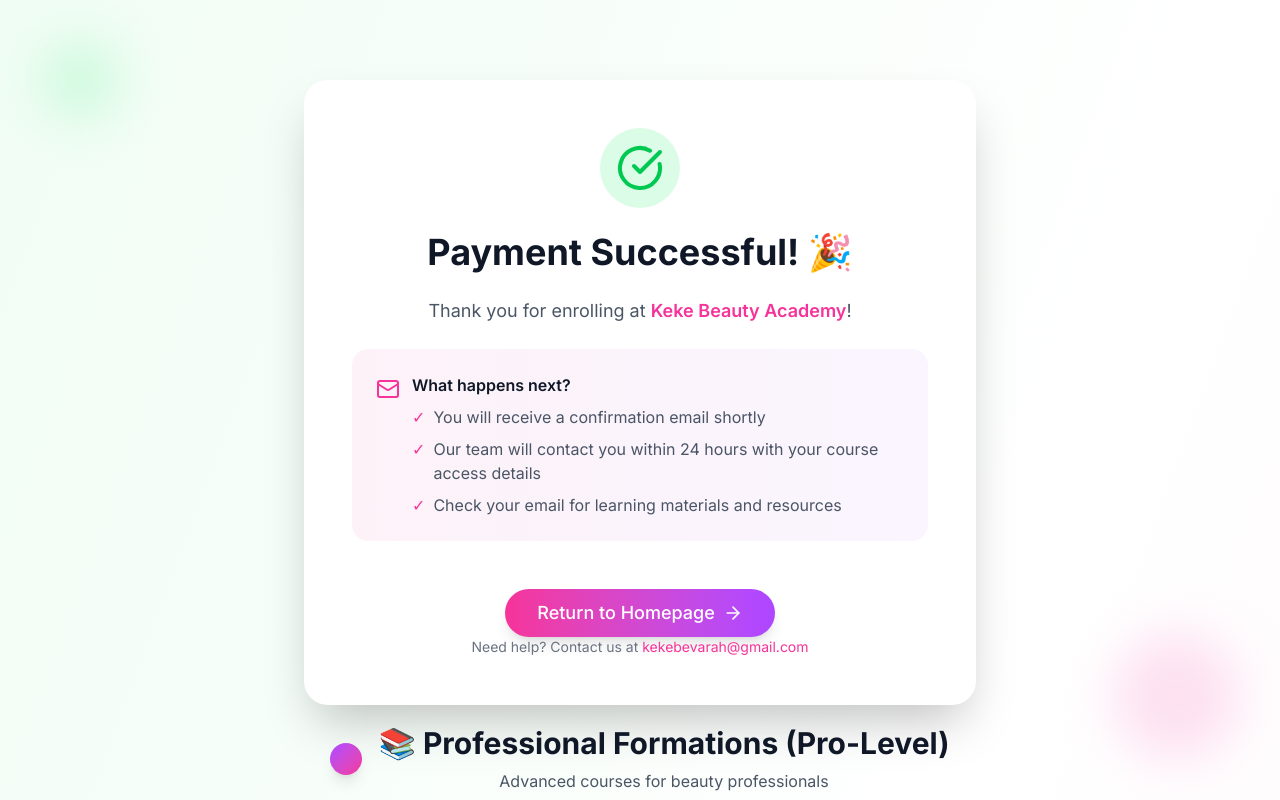
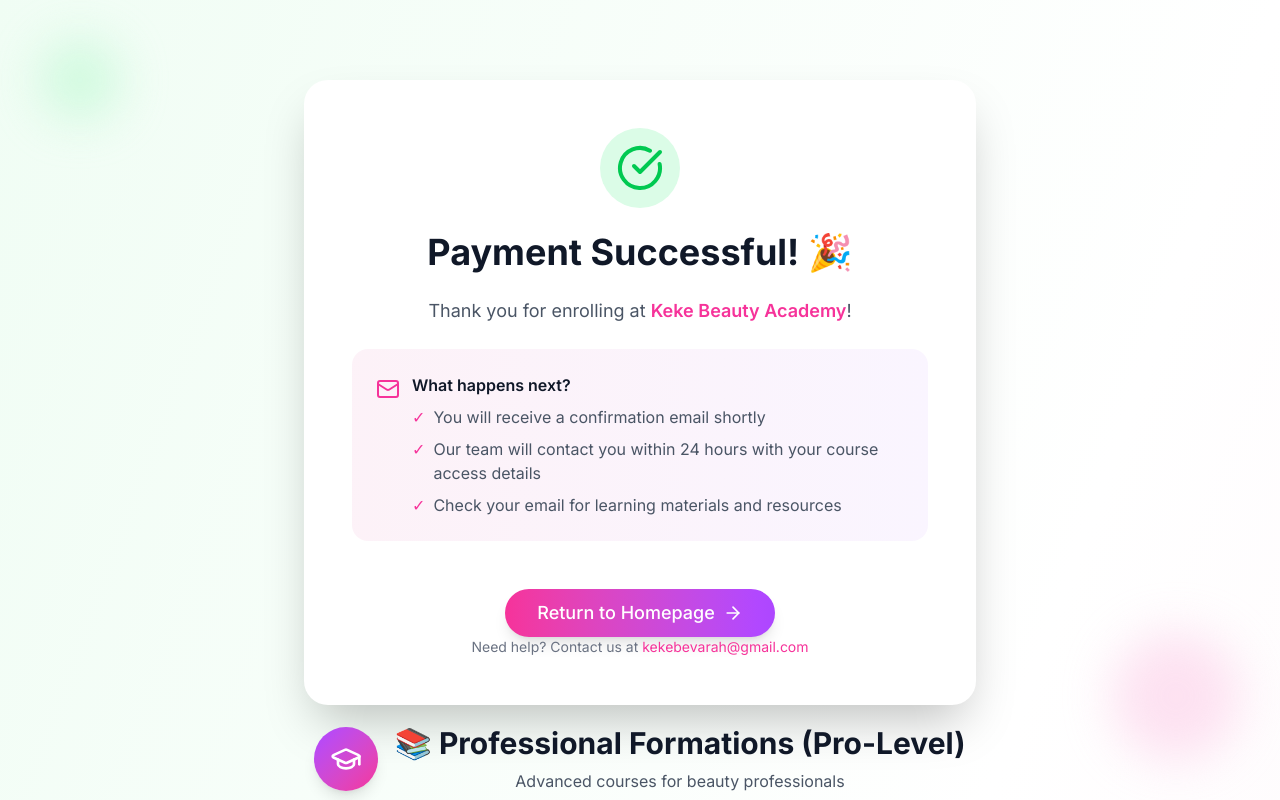
Before and after one commit to Nico-andria/Keke_beauty, a Next.js app: page /success in a window 1280 px wide. Shown: the top 800 px of the page. Built offline with nearby package versions, Linux system fonts and the light colour scheme.

Commit message:
correct lucid component inside successpage

```diff
--- a/app/success/page.tsx
+++ b/app/success/page.tsx
@@ -7,11 +7,13 @@
   CheckCircle,
   Mail,
   ArrowRight,
-  Badge,
+  Badge as LucideBadge,
   Clock,
   Star,
   Users,
 } from "lucide-react";
+import { GraduationCap, Sparkles, Briefcase } from "lucide-react";
+import type { LucideIcon } from "lucide-react";
 import { Button } from "@/components/ui/button";
 import {
   Card,
@@ -23,6 +25,13 @@
 import Link from "next/link";
 import { formatPrice } from "@/lib/course-utils";
 import { courseCategories } from "@/data/courses";
+import { Badge } from "@/components/ui/badge";
+
+const iconMap: Record<string, LucideIcon> = {
+  GraduationCap,
+  Sparkles,
+  Briefcase,
+};
 
 function SuccessContent() {
   const searchParams = useSearchParams();
@@ -171,12 +180,17 @@
               className="space-y-8"
             >
               {/* Category Header */}
+              {/* Category Header */}
               <div className="flex items-center justify-center mb-12">
                 <div
                   className={`${category.color} rounded-full p-4 mr-4 shadow-lg`}
                 >
-                  <category.icon className="w-8 h-8 text-white" />
+                  {(() => {
+                    const Icon = iconMap[category.icon];
+                    return <Icon className="w-8 h-8 text-white" />;
+                  })()}
                 </div>
+
                 <div className="text-center">
                   <h2 className="text-2xl md:text-3xl font-bold text-gray-900 mb-2">
                     {category.title}
@@ -196,7 +210,7 @@
                     whileHover={{ y: -5 }}
                     className="group"
                   >
-                    <Link href={`/course/${course.id}`}>
+                    <Link href={`/courses/${course.id}`}>
                       <Card className="h-full hover:shadow-2xl transition-all duration-300 border-0 shadow-lg bg-white/80 backdrop-blur-sm flex flex-col cursor-pointer group-hover:border-pink-300 group-hover:border-2">
                         <CardHeader className="pb-4">
                           <div className="flex items-start justify-between mb-3">
--- a/data/courses.ts
+++ b/data/courses.ts
@@ -15,7 +15,7 @@
 export type Category = {
   title: string;
   description: string;
-  icon: string;
+  icon: "GraduationCap" | "Sparkles" | "Briefcase";
   // icon: LucideIcon;
   color?: string;
   courses: Course[];
```
